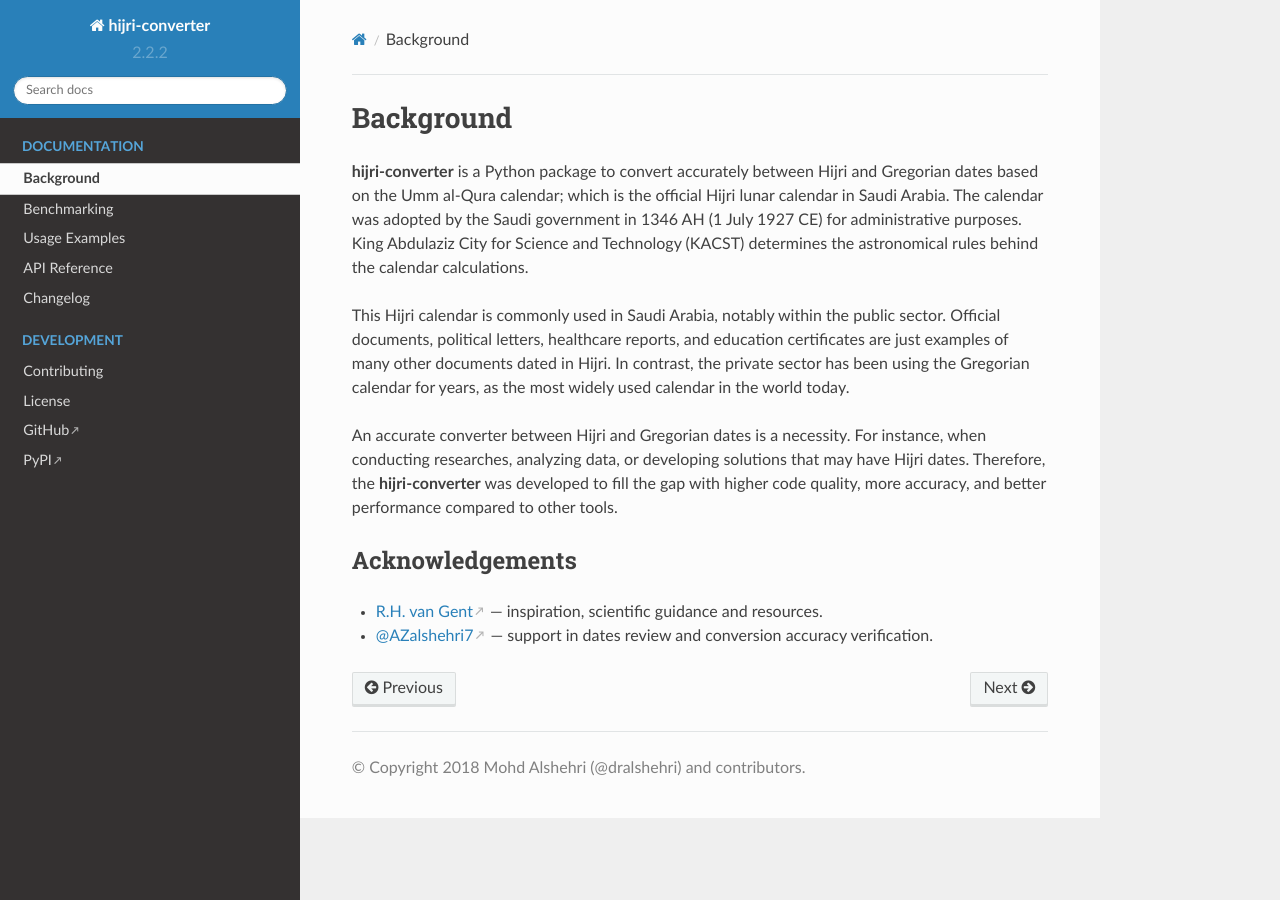
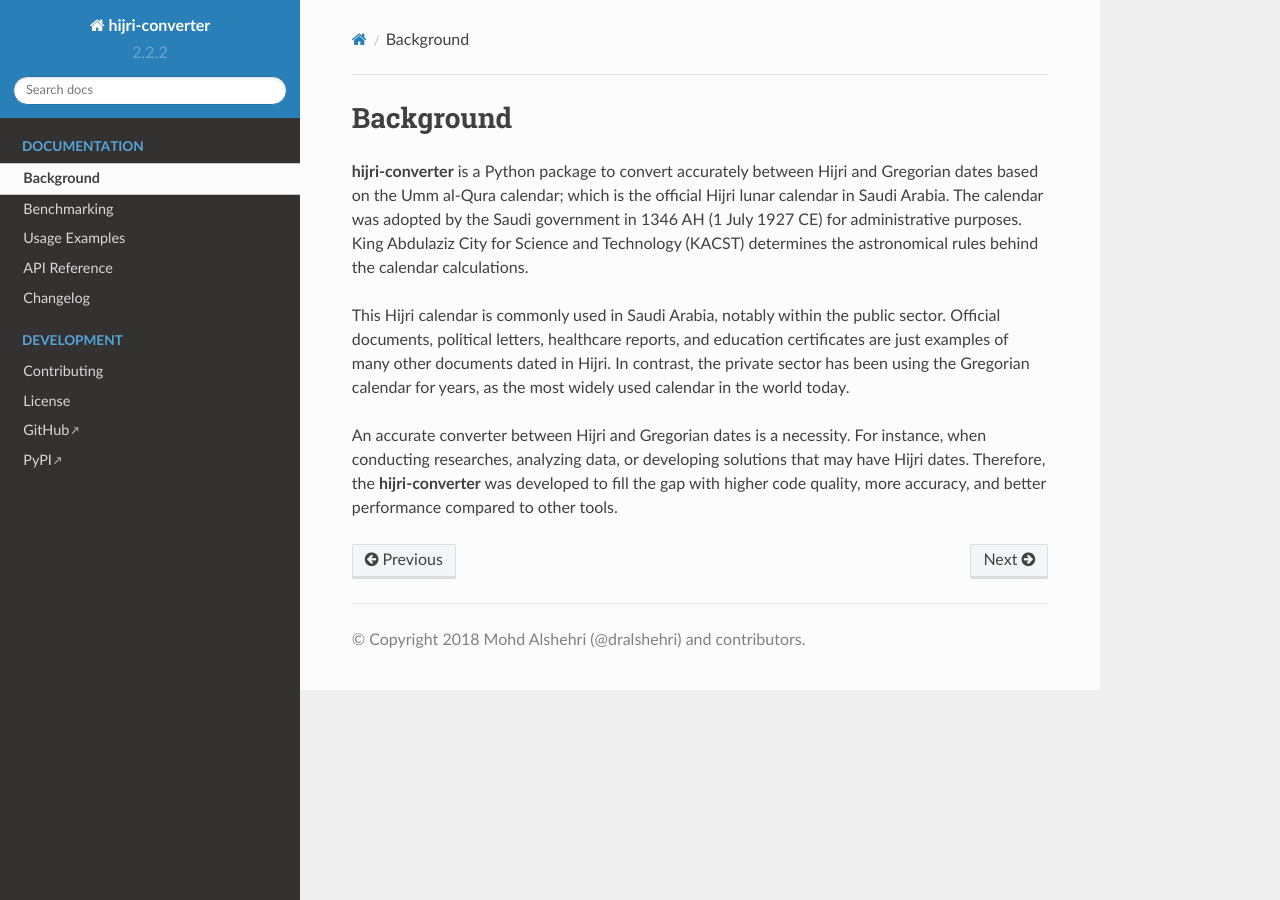
Before and after one commit to dralshehri/hijridate, a Sphinx documentation site: the page built from docs/background.md, in a window 1280 px wide. Built offline with Sphinx 7.4.7 and the Read the Docs theme 2.0.0, drawn with Linux system fonts in a browser that asks for light colours.

Commit message:
Update documentation

```diff
--- a/docs/background.md
+++ b/docs/background.md
@@ -20,11 +20,3 @@
 when conducting researches, analyzing data, or developing solutions that may have
 Hijri dates. Therefore, the **hijri-converter** was developed to fill the gap with
 higher code quality, more accuracy, and better performance compared to other tools.
-
-
-## Acknowledgements
-
-* [R.H. van Gent](http://www.staff.science.uu.nl/~gent0113) &mdash; inspiration,
-  scientific guidance and resources.
-* [@AZalshehri7](https://github.com/AZalshehri7) &mdash; support in dates review and
-  conversion accuracy verification.
```
Also changed, not shown: README.md (+7 -1 lines).
